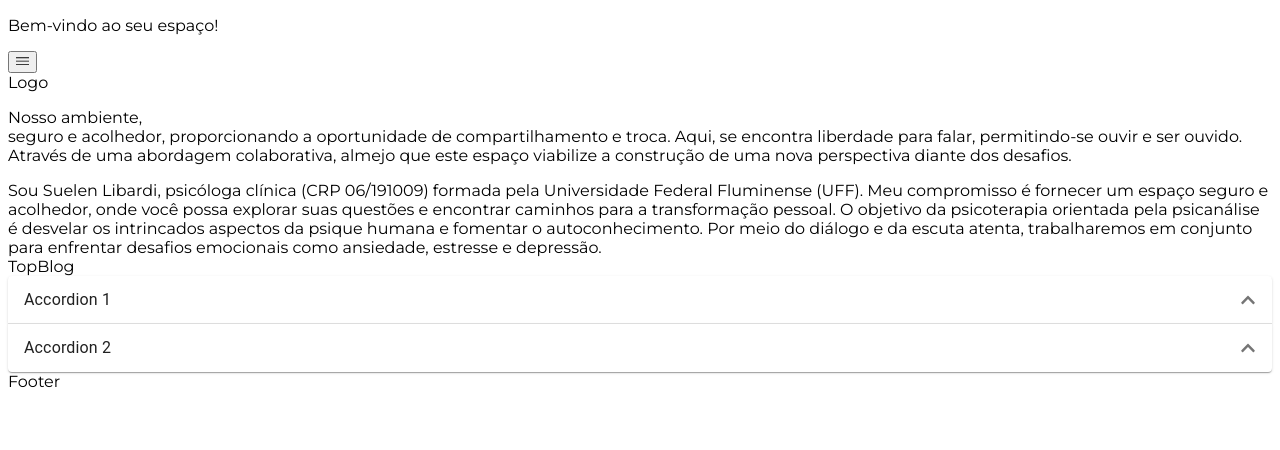
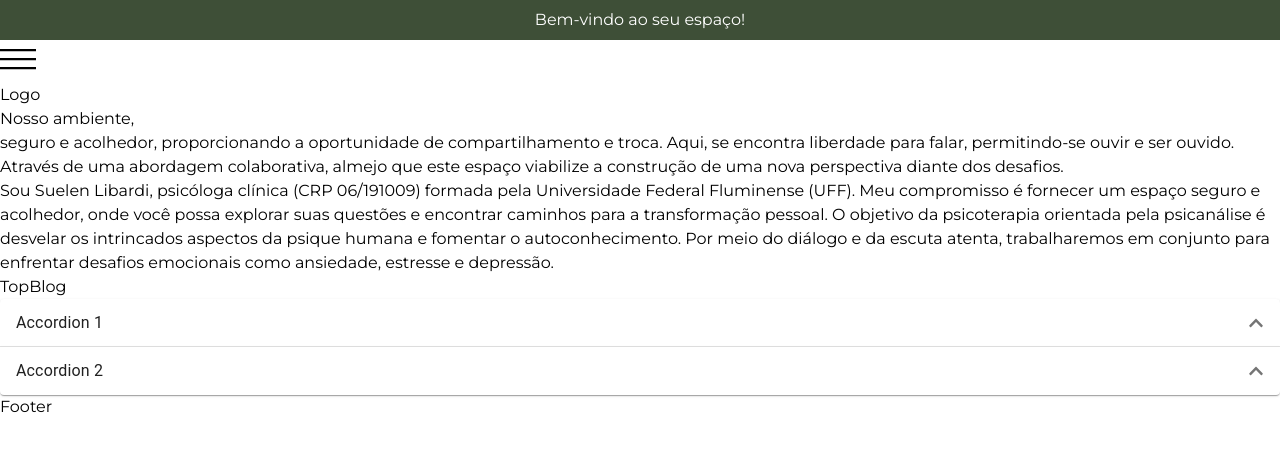
Before and after one commit to peterleiva/suelen-libardi, a Next.js app: page / in a window 1280 px wide. Shown: the top 450 px of the page. Built offline with nearby package versions, Linux system fonts and the light colour scheme.

Commit message:
Add custom colors

```diff
--- a/src/app/Header.tsx
+++ b/src/app/Header.tsx
@@ -1,11 +1,12 @@
-import React from "react";
 import { VscMenu } from "react-icons/vsc";
 import Logo from "./components/Logo";
 
 export default function Header() {
   return (
     <div>
-      <p className="py-4 text-center">Bem-vindo ao seu espaço!</p>
+      <p className="py-2 text-center bg-secondary text-white">
+        Bem-vindo ao seu espaço!
+      </p>
 
       <button>
         <VscMenu className="text-4xl" />
--- a/src/app/layout.tsx
+++ b/src/app/layout.tsx
@@ -1,5 +1,6 @@
 import { montserrat } from "@/lib/font";
 import type { Metadata } from "next";
+import "./globals.css";
 
 export const metadata: Metadata = {
   title: "Create Next App",
--- a/tailwind.config.ts
+++ b/tailwind.config.ts
@@ -8,6 +8,14 @@ const config: Config = {
   ],
   theme: {
     extend: {
+      colors: {
+        primary: {
+          DEFAULT: "#FAD7D9",
+          light: "#EAB5B6",
+        },
+        secondary: "#3E4F37",
+      },
+
       backgroundImage: {
         "gradient-radial": "radial-gradient(var(--tw-gradient-stops))",
         "gradient-conic":
```
